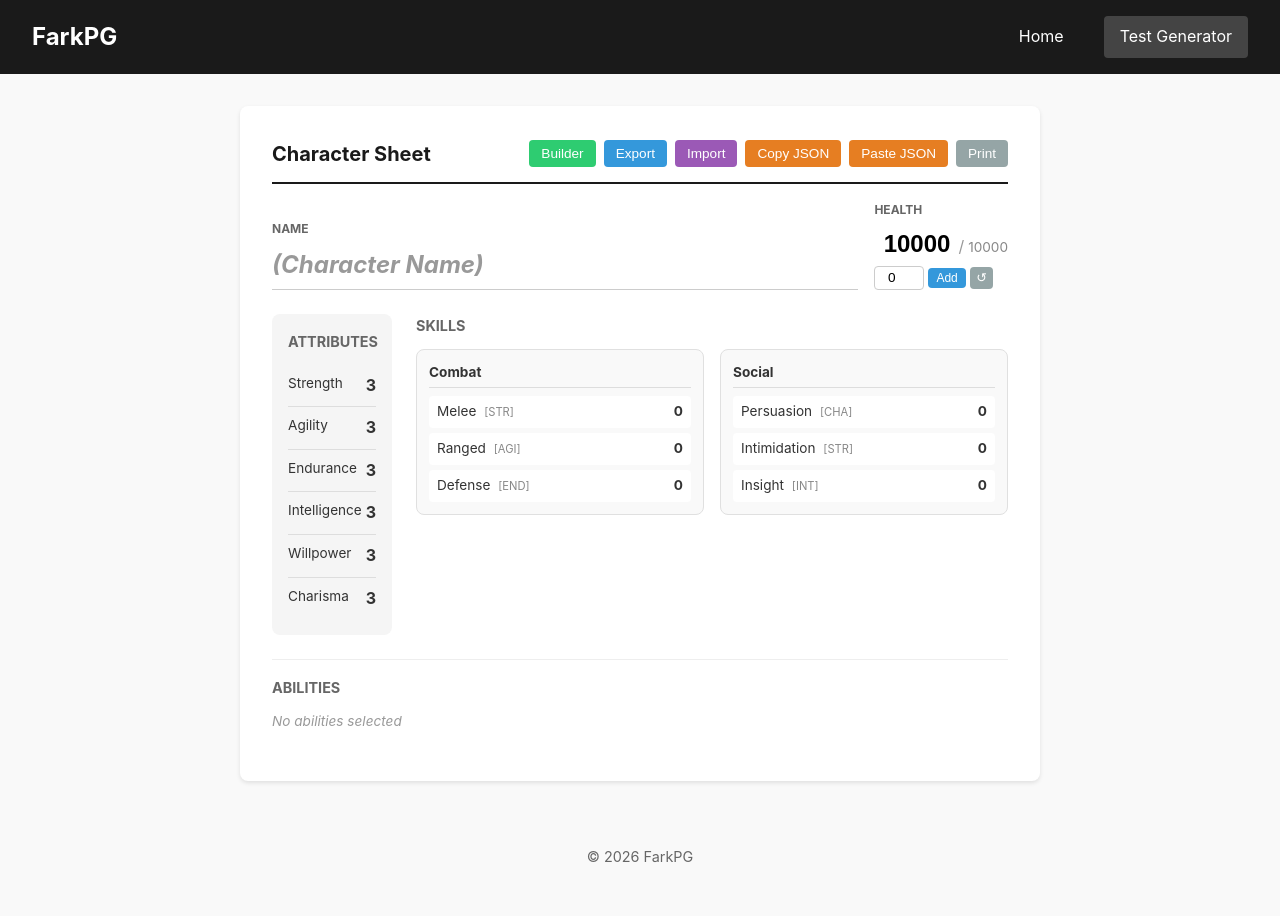
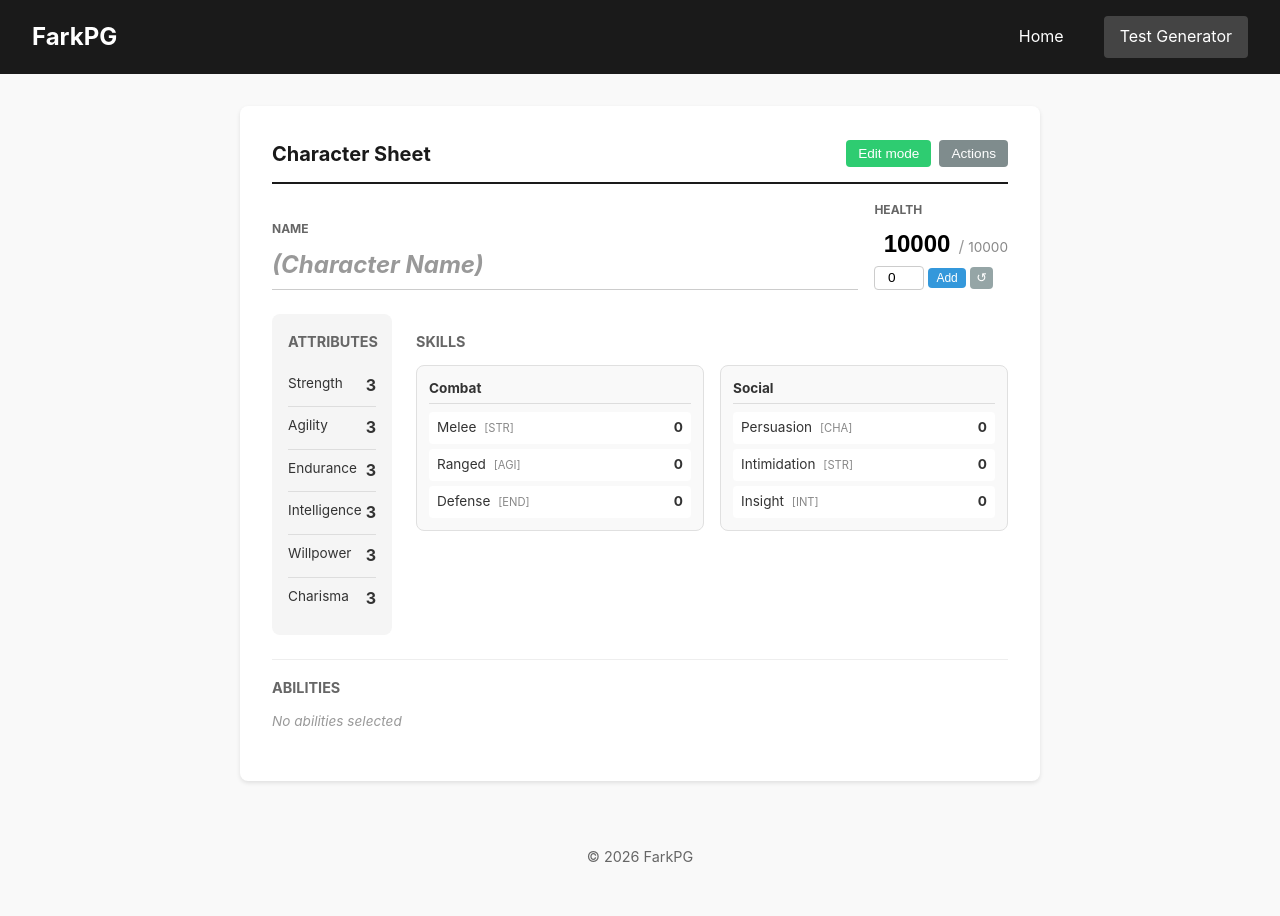
Before and after one commit to Tojikan/FarkPG, a Jekyll site: the page built from docs/testgen.markdown, in a window 1280 px wide. Built offline with Jekyll 4.4.1, drawn with Linux system fonts in a browser that asks for light colours; some of the changed lines change nothing that is shown.

Commit message:
change layout of header

```diff
--- a/docs/assets/js/character-builder.js
+++ b/docs/assets/js/character-builder.js
@@ -34,6 +34,22 @@
     document.getElementById('paste-cancel').addEventListener('click', closePasteModal);
     document.getElementById('paste-confirm').addEventListener('click', confirmPaste);
     document.getElementById('print-btn').addEventListener('click', printSheet);
+
+    // Actions dropdown
+    const actionsTrigger = document.getElementById('actions-trigger');
+    const actionsMenu = document.getElementById('actions-menu');
+    if (actionsTrigger && actionsMenu) {
+      actionsTrigger.addEventListener('click', function(e) {
+        e.stopPropagation();
+        actionsMenu.classList.toggle('open');
+      });
+      actionsMenu.addEventListener('click', function() {
+        actionsMenu.classList.remove('open');
+      });
+      document.addEventListener('click', function() {
+        actionsMenu.classList.remove('open');
+      });
+    }
 
     // Close modal on click outside or Escape key
     builderModal.addEventListener('click', function(e) {
--- a/docs/testgen.markdown
+++ b/docs/testgen.markdown
@@ -32,12 +32,58 @@
     font-size: 0.85rem;
   }
   #open-builder { background: #2ecc71; color: white; }
-  #export-btn { background: #3498db; color: white; }
-  #import-btn { background: #9b59b6; color: white; }
-  #copy-btn { background: #e67e22; color: white; }
-  #paste-btn { background: #e67e22; color: white; }
-  #print-btn { background: #95a5a6; color: white; }
   #import-file { display: none; }
+  /* Actions dropdown */
+  .actions-dropdown {
+    position: relative;
+  }
+  .actions-dropdown-trigger {
+    padding: 0.4rem 0.75rem;
+    border: none;
+    border-radius: 4px;
+    cursor: pointer;
+    font-size: 0.85rem;
+    background: #7f8c8d;
+    color: white;
+  }
+  .actions-dropdown-trigger:hover {
+    background: #95a5a6;
+  }
+  .actions-dropdown-menu {
+    display: none;
+    position: absolute;
+    top: 100%;
+    right: 0;
+    margin-top: 0.25rem;
+    min-width: 200px;
+    background: white;
+    border: 1px solid #ddd;
+    border-radius: 4px;
+    box-shadow: 0 4px 12px rgba(0,0,0,0.15);
+    z-index: 100;
+    overflow: hidden;
+  }
+  .actions-dropdown-menu.open {
+    display: block;
+  }
+  .actions-dropdown-menu button {
+    display: block;
+    width: 100%;
+    padding: 0.5rem 0.75rem;
+    border: none;
+    background: white;
+    text-align: left;
+    font-size: 0.85rem;
+    cursor: pointer;
+  }
+  .actions-dropdown-menu button:hover {
+    background: #f5f5f5;
+  }
+  #export-btn { color: #3498db; }
+  #import-btn { color: #9b59b6; }
+  #copy-btn { color: #e67e22; }
+  #paste-btn { color: #e67e22; }
+  #print-btn { color: #95a5a6; }
 
   /* Character Name + Health Row */
   .sheet-header-row {
@@ -186,6 +232,7 @@
   /* Skills Section - Vertical Boxes */
   .skills-section {
     flex: 1;
+    padding-top: 1rem;
   }
   .skills-section h3 {
     font-size: 0.9rem;
@@ -1037,12 +1084,17 @@
 <div class="page-header no-print">
   <h1>Character Sheet</h1>
   <div class="controls">
-    <button id="open-builder">Builder</button>
-    <button id="export-btn">Export</button>
-    <button id="import-btn">Import</button>
-    <button id="copy-btn">Copy JSON</button>
-    <button id="paste-btn">Paste JSON</button>
-    <button id="print-btn">Print</button>
+    <button id="open-builder">Edit mode</button>
+    <div class="actions-dropdown">
+      <button type="button" class="actions-dropdown-trigger" id="actions-trigger">Actions</button>
+      <div class="actions-dropdown-menu" id="actions-menu">
+        <button type="button" id="export-btn">Download Character File</button>
+        <button type="button" id="import-btn">Import Character File</button>
+        <button type="button" id="copy-btn">Copy Character Data</button>
+        <button type="button" id="paste-btn">Paste Character Data</button>
+        <button type="button" id="print-btn">Print</button>
+      </div>
+    </div>
     <input type="file" id="import-file" accept=".json">
   </div>
 </div>
@@ -1066,7 +1118,7 @@
 <div id="paste-modal" class="paste-modal">
   <div class="paste-container">
     <div class="paste-header">
-      <h2>Paste JSON</h2>
+      <h2>Paste Character Data</h2>
       <button id="close-paste">&times;</button>
     </div>
     <div class="paste-content">
```
